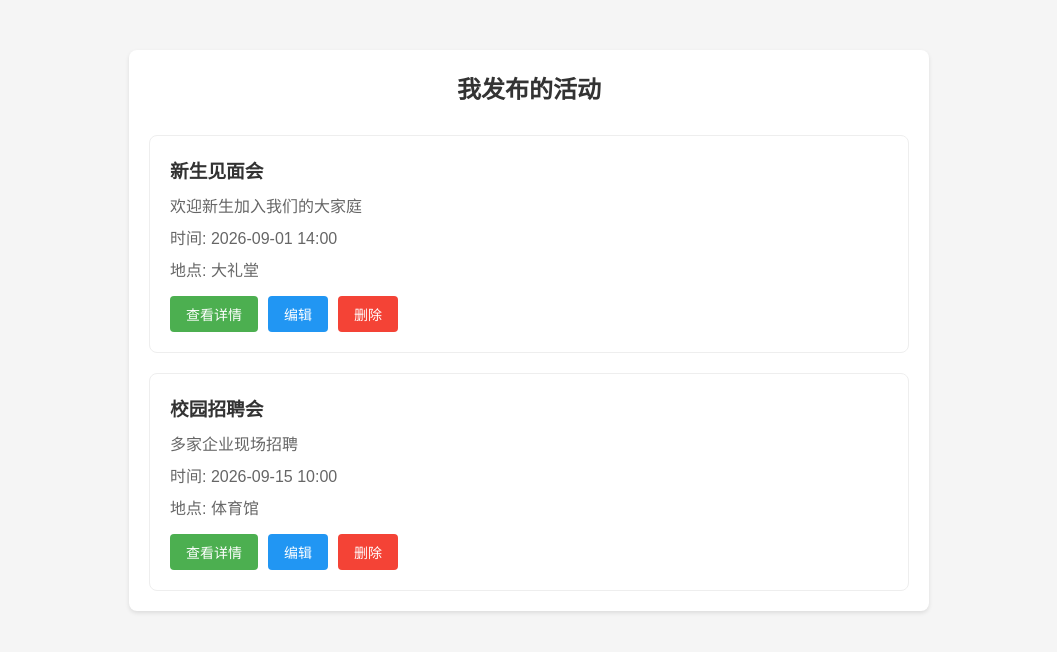
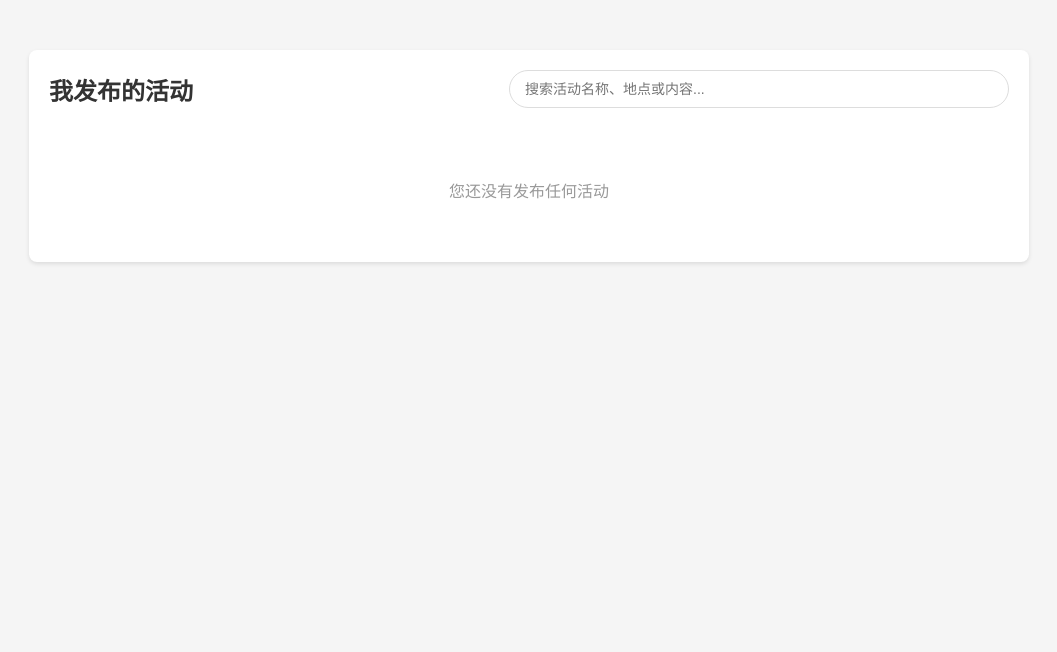
Before and after one commit to D-xilian/xiaoyuan, a Vue app: page /my-activities in a window 1280 px wide. Shown: the top 652 px of the page, without its empty margins (111-1168 px from the left). Built offline with nearby package versions, Linux system fonts and the light colour scheme; sample sign-in values are in the browser's storage.

Commit message:
我发布的活动

```diff
--- a/src/views/Home.vue
+++ b/src/views/Home.vue
@@ -41,7 +41,10 @@
             <input type="text" id="activityOrganizer" v-model="form.organizer" required maxlength="50">
             <span v-if="errors.organizer" class="error-message">{{ errors.organizer }}</span>
           </div>
-          <button type="submit" class="btn" :disabled="submitting">{{ submitting ? '提交中...' : (editingActivity ? '保存修改' : '发布') }}</button>
+          <div class="form-buttons">
+            <button type="button" class="btn btn-cancel" v-if="editingActivity" @click="cancelEdit">取消编辑</button>
+            <button type="submit" class="btn" :disabled="submitting">{{ submitting ? '提交中...' : (editingActivity ? '保存修改' : '发布') }}</button>
+          </div>
         </form>
       </div>
 
@@ -97,9 +100,23 @@ export default {
       editingActivity: null
     }
   },
+  watch: {
+    editingActivity(newVal) {
+      // 当编辑完成或取消时，清除URL中的editId参数
+      if (!newVal && this.$route.query.editId) {
+        this.$router.replace({ query: {} })
+      }
+    }
+  },
   mounted() {
     this.checkLoginStatus()
     this.loadActivities()
+
+    // 检查是否从"我发布的活动"页面跳转回来进行编辑
+    const editId = this.$route.query.editId
+    if (editId) {
+      this.loadActivityForEdit(editId)
+    }
   },
   methods: {
     checkLoginStatus() {
@@ -122,6 +139,19 @@ export default {
         this.activities = []
       } finally {
         this.loading = false
+      }
+    },
+    loadActivityForEdit(activityId) {
+      const activity = this.activities.find(a => a.id === activityId)
+      if (activity) {
+        this.editActivity(activity)
+        // 滚动到表单位置
+        this.$nextTick(() => {
+          const formSection = document.querySelector('.form-section')
+          if (formSection) {
+            formSection.scrollIntoView({ behavior: 'smooth' })
+          }
+        })
       }
     },
     validateForm() {
@@ -181,6 +211,9 @@ export default {
       this.submitting = true
 
       setTimeout(() => {
+        const userStr = localStorage.getItem('user')
+        const user = userStr ? JSON.parse(userStr) : null
+
         if (this.editingActivity) {
           // 修改活动
           const index = this.activities.findIndex(activity => activity.id === this.editingActivity.id)
@@ -188,7 +221,9 @@ export default {
             this.activities[index] = {
               ...this.form,
               id: this.editingActivity.id,
-              createdAt: this.editingActivity.createdAt
+              createdAt: this.editingActivity.createdAt,
+              publisherId: this.editingActivity.publisherId,
+              publisherName: this.editingActivity.publisherName
             }
           }
           this.editingActivity = null
@@ -197,7 +232,9 @@ export default {
           const newActivity = {
             ...this.form,
             id: Date.now().toString(),
-            createdAt: new Date().toISOString()
+            createdAt: new Date().toISOString(),
+            publisherId: user ? user.id : null,
+            publisherName: user ? user.username : '匿名用户'
           }
           this.activities.unshift(newActivity)
         }
@@ -219,6 +256,9 @@ export default {
         content: activity.content,
         organizer: activity.organizer
       }
+    },
+    cancelEdit() {
+      this.resetForm()
     },
     resetForm() {
       this.form = {
@@ -322,6 +362,16 @@ nav a {
   display: block;
 }
 
+.form-buttons {
+  display: flex;
+  gap: 10px;
+  margin-top: 20px;
+}
+
+.form-buttons .btn {
+  flex: 1;
+}
+
 .btn {
   width: 100%;
   padding: 12px;
@@ -341,6 +391,14 @@ nav a {
 .btn:disabled {
   background-color: #cccccc;
   cursor: not-allowed;
+}
+
+.btn-cancel {
+  background-color: #9e9e9e;
+}
+
+.btn-cancel:hover {
+  background-color: #757575;
 }
 
 /* 活动列表部分样式 */
--- a/src/views/MyActivities.vue
+++ b/src/views/MyActivities.vue
@@ -1,16 +1,51 @@
 <template>
   <div class="my-activities">
-    <h2>我发布的活动</h2>
-    <div class="activity-list">
-      <div class="activity-item" v-for="activity in activities" :key="activity.id">
-        <h3>{{ activity.title }}</h3>
-        <p>{{ activity.description }}</p>
-        <p>时间: {{ activity.time }}</p>
-        <p>地点: {{ activity.location }}</p>
+    <div class="header">
+      <h2>我发布的活动</h2>
+      <div class="search-box">
+        <input
+          type="text"
+          v-model="searchQuery"
+          placeholder="搜索活动名称、地点或内容..."
+          class="search-input"
+          @input="handleSearch"
+        >
+        <span v-if="searchQuery" class="search-count">找到 {{ filteredActivities.length }} 个活动</span>
+      </div>
+    </div>
+
+    <div v-if="loading" class="loading">加载中...</div>
+    <div v-else-if="error" class="error">{{ error }}</div>
+    <div v-else-if="!isLoggedIn" class="not-logged-in">
+      <p>请先登录查看您发布的活动</p>
+      <router-link to="/login" class="btn">去登录</router-link>
+    </div>
+    <div v-else-if="filteredActivities.length === 0" class="no-data">
+      {{ searchQuery ? '未找到匹配的活动' : '您还没有发布任何活动' }}
+    </div>
+    <div v-else class="activity-list">
+      <div class="activity-item" v-for="activity in filteredActivities" :key="activity.id">
+        <h3>{{ activity.name }}</h3>
+        <p><strong>日期:</strong> {{ activity.date }}</p>
+        <p><strong>地点:</strong> {{ activity.location }}</p>
+        <p><strong>内容:</strong> {{ truncateContent(activity.content) }}</p>
+        <p><strong>主办方:</strong> {{ activity.organizer }}</p>
+        <p><strong>发布时间:</strong> {{ formatDateTime(activity.createdAt) }}</p>
         <div class="activity-actions">
-          <router-link :to="`/activity/${activity.id}`" class="btn">查看详情</router-link>
-          <router-link :to="`/activity/${activity.id}/edit`" class="btn edit-btn">编辑</router-link>
-          <button class="btn delete-btn" @click="deleteActivity(activity.id)">删除</button>
+          <button class="btn edit-btn" @click="editActivity(activity)">编辑</button>
+          <button class="btn delete-btn" @click="confirmDelete(activity.id)">删除</button>
+        </div>
+      </div>
+    </div>
+
+    <!-- 删除确认对话框 -->
+    <div v-if="showDeleteConfirm" class="modal-overlay">
+      <div class="modal-content">
+        <h3>确认删除</h3>
+        <p>确定要删除这个活动吗？此操作无法撤销。</p>
+        <div class="modal-actions">
+          <button class="btn btn-cancel" @click="cancelDelete">取消</button>
+          <button class="btn btn-confirm-delete" @click="confirmDeleteAction">确认删除</button>
         </div>
       </div>
     </div>
@@ -21,32 +56,119 @@
 export default {
   data() {
     return {
-      activities: [
-        {
-          id: 1,
-          title: '新生见面会',
-          description: '欢迎新生加入我们的大家庭',
-          time: '2026-09-01 14:00',
-          location: '大礼堂'
-        },
-        {
-          id: 2,
-          title: '校园招聘会',
-          description: '多家企业现场招聘',
-          time: '2026-09-15 10:00',
-          location: '体育馆'
-        }
-      ]
+      activities: [],
+      loading: false,
+      error: '',
+      searchQuery: '',
+      isLoggedIn: false,
+      currentUser: null,
+      showDeleteConfirm: false,
+      activityToDelete: null
     }
   },
+  computed: {
+    filteredActivities() {
+      if (!this.searchQuery.trim()) {
+        return this.activities
+      }
+
+      const query = this.searchQuery.toLowerCase()
+      return this.activities.filter(activity => {
+        return activity.name.toLowerCase().includes(query) ||
+               activity.location.toLowerCase().includes(query) ||
+               activity.content.toLowerCase().includes(query) ||
+               activity.organizer.toLowerCase().includes(query)
+      })
+    }
+  },
+  mounted() {
+    this.checkLoginStatus()
+    this.loadActivities()
+  },
   methods: {
-    deleteActivity(id) {
-      if (confirm('确定要删除这个活动吗？')) {
-        // 删除活动逻辑
-        console.log('删除活动', id)
-        // 模拟删除成功
-        this.activities = this.activities.filter(activity => activity.id !== id)
+    checkLoginStatus() {
+      const userStr = localStorage.getItem('user')
+      if (userStr) {
+        this.currentUser = JSON.parse(userStr)
+        this.isLoggedIn = true
+      } else {
+        this.isLoggedIn = false
+        this.currentUser = null
       }
+    },
+    loadActivities() {
+      this.loading = true
+      this.error = ''
+
+      try {
+        const storedActivities = localStorage.getItem('activities')
+        if (storedActivities) {
+          const allActivities = JSON.parse(storedActivities)
+          // 只显示当前用户发布的活动
+          this.activities = allActivities
+            .filter(activity => activity.publisherId === this.currentUser?.id)
+            .sort((a, b) => new Date(b.createdAt) - new Date(a.createdAt))
+        } else {
+          this.activities = []
+        }
+      } catch (err) {
+        this.error = '加载活动失败'
+        this.activities = []
+      } finally {
+        this.loading = false
+      }
+    },
+    handleSearch() {
+      // 搜索逻辑在computed属性中处理
+    },
+    truncateContent(content) {
+      return content.length > 100 ? content.substring(0, 100) + '...' : content
+    },
+    formatDateTime(dateString) {
+      const date = new Date(dateString)
+      return date.toLocaleString('zh-CN', {
+        year: 'numeric',
+        month: '2-digit',
+        day: '2-digit',
+        hour: '2-digit',
+        minute: '2-digit'
+      })
+    },
+    editActivity(activity) {
+      // 跳转到首页进行编辑
+      this.$router.push({
+        path: '/',
+        query: { editId: activity.id }
+      })
+    },
+    confirmDelete(activityId) {
+      this.activityToDelete = activityId
+      this.showDeleteConfirm = true
+    },
+    confirmDeleteAction() {
+      if (this.activityToDelete) {
+        // 从所有活动中删除
+        const storedActivities = localStorage.getItem('activities')
+        if (storedActivities) {
+          const allActivities = JSON.parse(storedActivities)
+          const updatedActivities = allActivities.filter(
+            activity => activity.id !== this.activityToDelete
+          )
+          localStorage.setItem('activities', JSON.stringify(updatedActivities))
+        }
+
+        // 从当前列表中删除
+        this.activities = this.activities.filter(
+          activity => activity.id !== this.activityToDelete
+        )
+
+        this.activityToDelete = null
+        this.showDeleteConfirm = false
+      }
+    },
+    cancelDelete() {
+      this.activityToDelete = null
+      this.showDeleteConfirm = false
     }
   }
 }
@@ -54,7 +176,7 @@ export default {
 
 <style scoped>
 .my-activities {
-  max-width: 800px;
+  max-width: 1000px;
   margin: 50px auto;
   padding: 20px;
   background-color: white;
@@ -62,10 +184,76 @@ export default {
   box-shadow: 0 2px 4px rgba(0,0,0,0.1);
 }
 
-.my-activities h2 {
+.header {
+  display: flex;
+  justify-content: space-between;
+  align-items: center;
+  margin-bottom: 30px;
+  flex-wrap: wrap;
+  gap: 15px;
+}
+
+.header h2 {
+  margin: 0;
+  color: #333;
+}
+
+.search-box {
+  flex: 1;
+  max-width: 500px;
+  display: flex;
+  align-items: center;
+  gap: 10px;
+}
+
+.search-input {
+  flex: 1;
+  padding: 10px 15px;
+  border: 1px solid #ddd;
+  border-radius: 20px;
+  font-size: 14px;
+  transition: border-color 0.3s, box-shadow 0.3s;
+}
+
+.search-input:focus {
+  outline: none;
+  border-color: #4CAF50;
+  box-shadow: 0 0 0 3px rgba(76, 175, 80, 0.1);
+}
+
+.search-count {
+  color: #666;
+  font-size: 14px;
+  white-space: nowrap;
+}
+
+.loading {
   text-align: center;
-  margin-bottom: 30px;
-  color: #333;
+  padding: 40px;
+  color: #666;
+}
+
+.error {
+  text-align: center;
+  padding: 40px;
+  color: #f44336;
+}
+
+.not-logged-in {
+  text-align: center;
+  padding: 40px;
+}
+
+.not-logged-in p {
+  font-size: 18px;
+  color: #666;
+  margin-bottom: 20px;
+}
+
+.no-data {
+  text-align: center;
+  padding: 40px;
+  color: #999;
 }
 
 .activity-list {
@@ -78,16 +266,25 @@ export default {
   padding: 20px;
   border: 1px solid #eee;
   border-radius: 8px;
+  transition: box-shadow 0.3s, transform 0.3s;
+}
+
+.activity-item:hover {
+  box-shadow: 0 4px 8px rgba(0,0,0,0.1);
+  transform: translateY(-2px);
 }
 
 .activity-item h3 {
-  margin-bottom: 10px;
+  margin-bottom: 15px;
   color: #333;
+  font-size: 20px;
 }
 
 .activity-item p {
-  margin-bottom: 8px;
+  margin-bottom: 10px;
   color: #666;
+  font-size: 14px;
+  line-height: 1.6;
 }
 
 .activity-actions {
@@ -105,13 +302,128 @@ export default {
   cursor: pointer;
   text-decoration: none;
   font-size: 14px;
+  transition: background-color 0.3s;
+}
+
+.btn:hover {
+  background-color: #45a049;
 }
 
 .edit-btn {
   background-color: #2196F3;
 }
 
+.edit-btn:hover {
+  background-color: #0b7dda;
+}
+
 .delete-btn {
   background-color: #f44336;
 }
+
+.delete-btn:hover {
+  background-color: #d32f2f;
+}
+
+/* 模态框样式 */
+.modal-overlay {
+  position: fixed;
+  top: 0;
+  left: 0;
+  right: 0;
+  bottom: 0;
+  background-color: rgba(0, 0, 0, 0.5);
+  display: flex;
+  justify-content: center;
+  align-items: center;
+  z-index: 1000;
+}
+
+.modal-content {
+  background-color: white;
+  padding: 30px;
+  border-radius: 8px;
+  max-width: 400px;
+  width: 90%;
+  box-shadow: 0 4px 6px rgba(0, 0, 0, 0.1);
+  animation: modalSlideIn 0.3s ease-out;
+}
+
+@keyframes modalSlideIn {
+  from {
+    opacity: 0;
+    transform: translateY(-20px);
+  }
+  to {
+    opacity: 1;
+    transform: translateY(0);
+  }
+}
+
+.modal-content h3 {
+  margin: 0 0 15px 0;
+  color: #333;
+  font-size: 20px;
+}
+
+.modal-content p {
+  margin: 0 0 20px 0;
+  color: #666;
+  font-size: 14px;
+  line-height: 1.5;
+}
+
+.modal-actions {
+  display: flex;
+  gap: 10px;
+  justify-content: flex-end;
+}
+
+.btn-cancel {
+  background-color: #9e9e9e;
+  padding: 10px 20px;
+  font-size: 14px;
+  width: auto;
+}
+
+.btn-cancel:hover {
+  background-color: #757575;
+}
+
+.btn-confirm-delete {
+  background-color: #f44336;
+  padding: 10px 20px;
+  font-size: 14px;
+  width: auto;
+}
+
+.btn-confirm-delete:hover {
+  background-color: #d32f2f;
+}
+
+/* 响应式设计 */
+@media (max-width: 768px) {
+  .my-activities {
+    margin: 20px auto;
+    padding: 15px;
+  }
+
+  .header {
+    flex-direction: column;
+    align-items: flex-start;
+  }
+
+  .search-box {
+    max-width: 100%;
+    width: 100%;
+  }
+
+  .activity-actions {
+    flex-direction: column;
+  }
+
+  .btn {
+    width: 100%;
+  }
+}
 </style>
```
